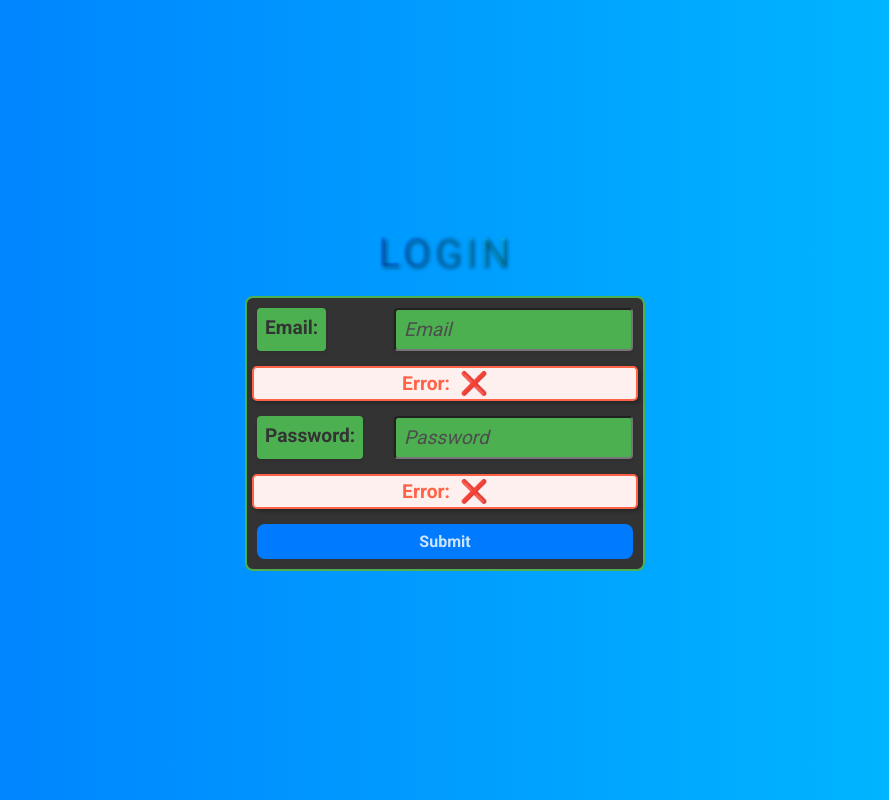
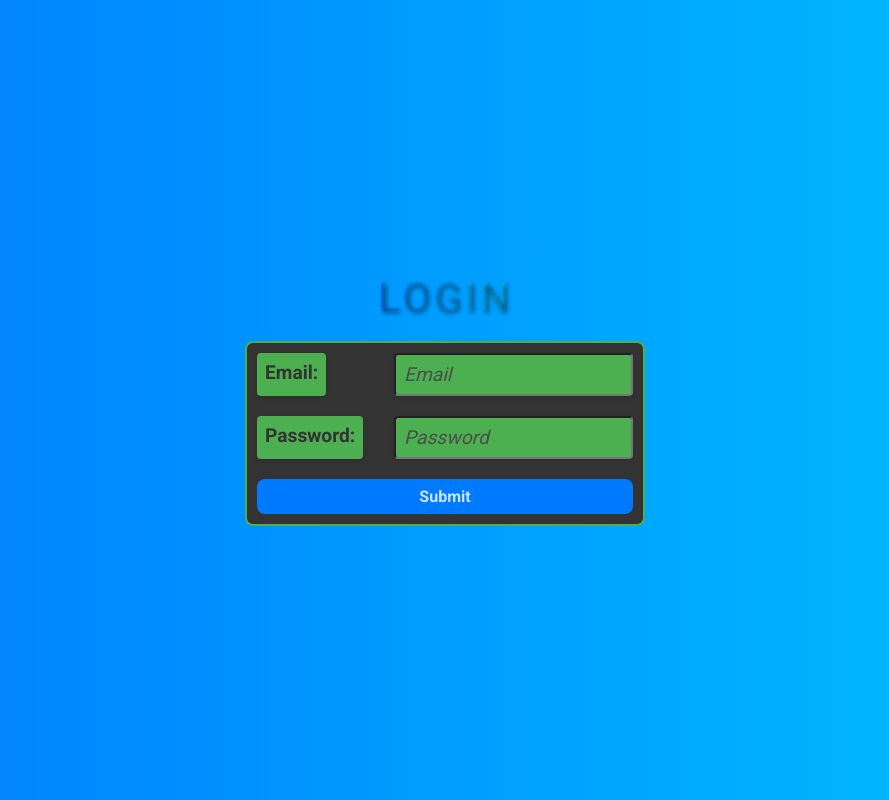
Before and after one commit to Pelani2/practice-ts2, a React (Create React App) app: page /login in a window 1280 px wide. Shown: the whole page, without its empty margins (195-1084 px from the left). Built offline with nearby package versions, Linux system fonts and the light colour scheme; the HTML template or start-up script is replaced by a standard one.

Commit message:
changes to error message

```diff
--- a/src/components/Login/index.tsx
+++ b/src/components/Login/index.tsx
@@ -51,9 +51,11 @@ const Login: React.FC = () => {
                         />}
                     />
                 </div>
-                <Typography variant="error-message">
+                {errors.email && (
+                    <Typography variant="error-message">
                         {errors.email?.message}
-                </Typography>
+                    </Typography>
+                )}
 
                 <div className="form-group">
                     <Label
@@ -75,9 +77,12 @@ const Login: React.FC = () => {
                         />}
                     />
                 </div>
-                <Typography variant="error-message">
+                {errors.password && (
+                    <Typography variant="error-message">
                         {errors.password?.message}
-                </Typography>
+                    </Typography>
+                )}
+
                 <div className="button-wrapper">
                     <Button
                         type="submit"
```
